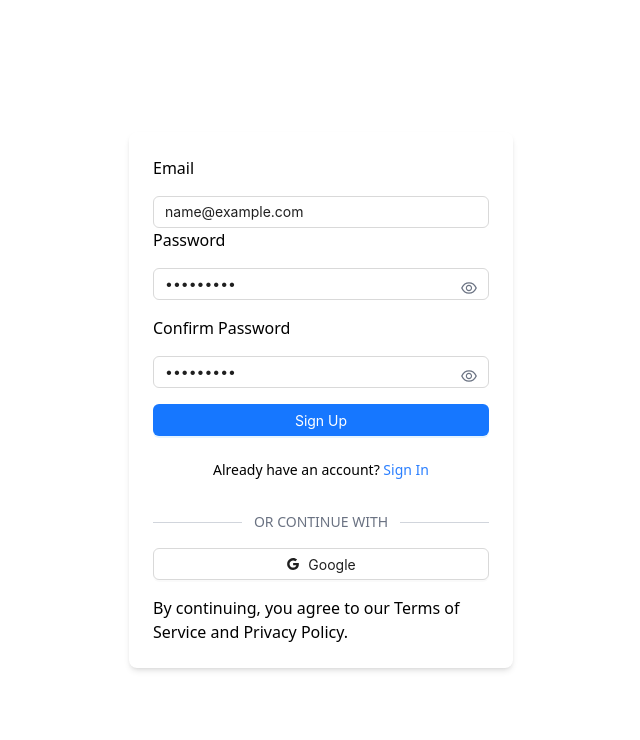
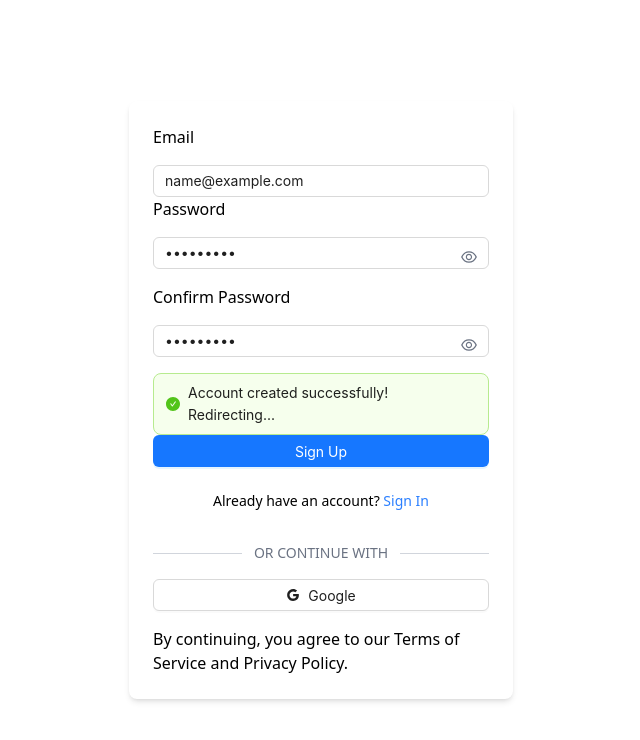
Before and after one commit to MonicahKoina/react-chat-app, a React (Vite) app: page /register in a window 1280 px wide. Both pictures are taken after typing "name@example.com", "Sample123", "Sample123" into the empty fields and a click on the button "Sign Up". Shown: the top 740 px of the page, without its empty margins (319-959 px from the left). Built offline with nearby package versions, Linux system fonts and the light colour scheme.

Commit message:
sign up form

```diff
--- a/src/pages/Register.jsx
+++ b/src/pages/Register.jsx
@@ -1,36 +1,55 @@
 import React, { useState } from "react";
-import { Button, Input } from "antd";
+import { Button, Input, Alert, Spin } from "antd";
 import {
   EyeOutlined,
   EyeInvisibleOutlined,
   GoogleOutlined,
 } from "@ant-design/icons";
+import { useNavigate } from "react-router-dom";
 
 function Register() {
+  const navigate = useNavigate();
   const [passwordVisible, setPasswordVisible] = useState(false);
   const [confirmPasswordVisible, setConfirmPasswordVisible] = useState(false);
   const [email, setEmail] = useState("");
   const [password, setPassword] = useState("");
   const [confirmPassword, setConfirmPassword] = useState("");
+  const [loading, setLoading] = useState(false); // Loading state
+  const [errorMessage, setErrorMessage] = useState(""); // Error message
+  const [successMessage, setSuccessMessage] = useState(""); // Success message
 
   const handleSubmit = (e) => {
     e.preventDefault();
+    setLoading(true); // Start loading
+
+    // Simulate a delay for API call
+    setTimeout(() => {
       if (!email || !password || !confirmPassword) {
-      alert("All fields are required");
+        setLoading(false);
+        setErrorMessage("All fields are required");
+        return;
+      } else if (!/\S+@\S+\.\S+/.test(email)) {
+        setLoading(false);
+        setErrorMessage("Please enter a valid email");
         return;
       } else if (password !== confirmPassword) {
-      alert("Passwords do not match");
+        setLoading(false);
+        setErrorMessage("Passwords do not match");
         return;
       } else {
-      alert("Account created successfully, redirecting you to sign in");
-      return;
+        setLoading(false);
+        setSuccessMessage("Account created successfully! Redirecting...");
+        setTimeout(() => {
+          navigate("/login"); // Redirect to login after success
+        }, 1500);
       }
+    }, 1500); // Simulate an API request delay
   };
 
   return (
     <div className="flex justify-center items-center min-h-screen p-4">
       <form
-        className="w-full max-w-sm bg-white p-6 shadow-md rounded-lg "
+        className="w-full max-w-sm bg-white p-6 shadow-md rounded-lg"
         onSubmit={handleSubmit}
       >
         <div className="flex flex-col space-y-4">
@@ -84,10 +103,33 @@ function Register() {
             </span>
           </div>
 
-          {/* Fixed Submit Button */}
+          {/* Show Alert based on success or error */}
+          {errorMessage && (
+            <Alert
+              message={errorMessage}
+              type="error"
+              showIcon
+              className="mb-4"
+            />
+          )}
+
+          {successMessage && (
+            <Alert
+              message={successMessage}
+              type="success"
+              showIcon
+              className="mb-4"
+            />
+          )}
+
+          {/* Loading spinner */}
+          {loading ? (
+            <Spin size="large" className="flex justify-center mt-4" />
+          ) : (
             <Button type="primary" block htmlType="submit">
               Sign Up
             </Button>
+          )}
 
           <p className="text-center mt-2 text-sm">
             Already have an account?{" "}
@@ -110,6 +152,7 @@ function Register() {
             Google
           </Button>
         </div>
+
         <div className="mt-4">
           <p>
             By continuing, you agree to our Terms of Service and Privacy Policy.
```
Lines whose indentation alone changed are shown as unchanged.
